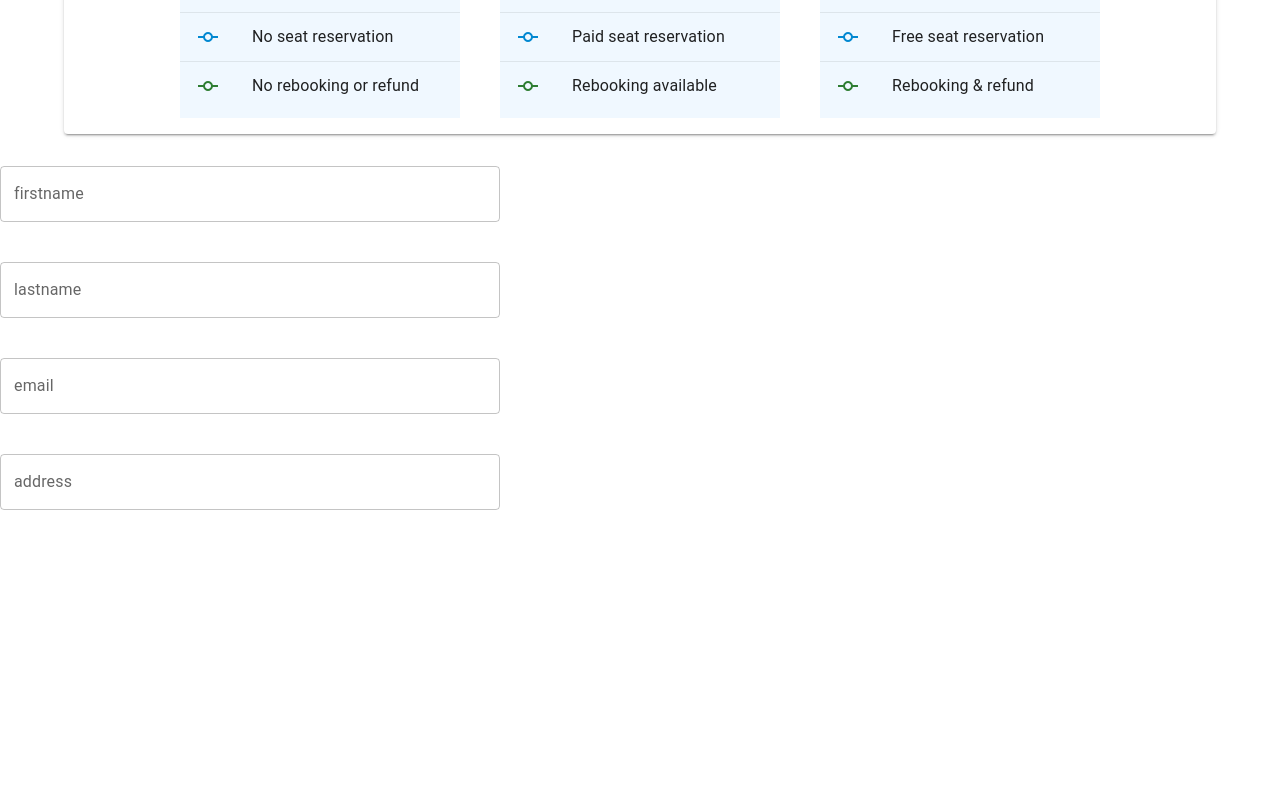
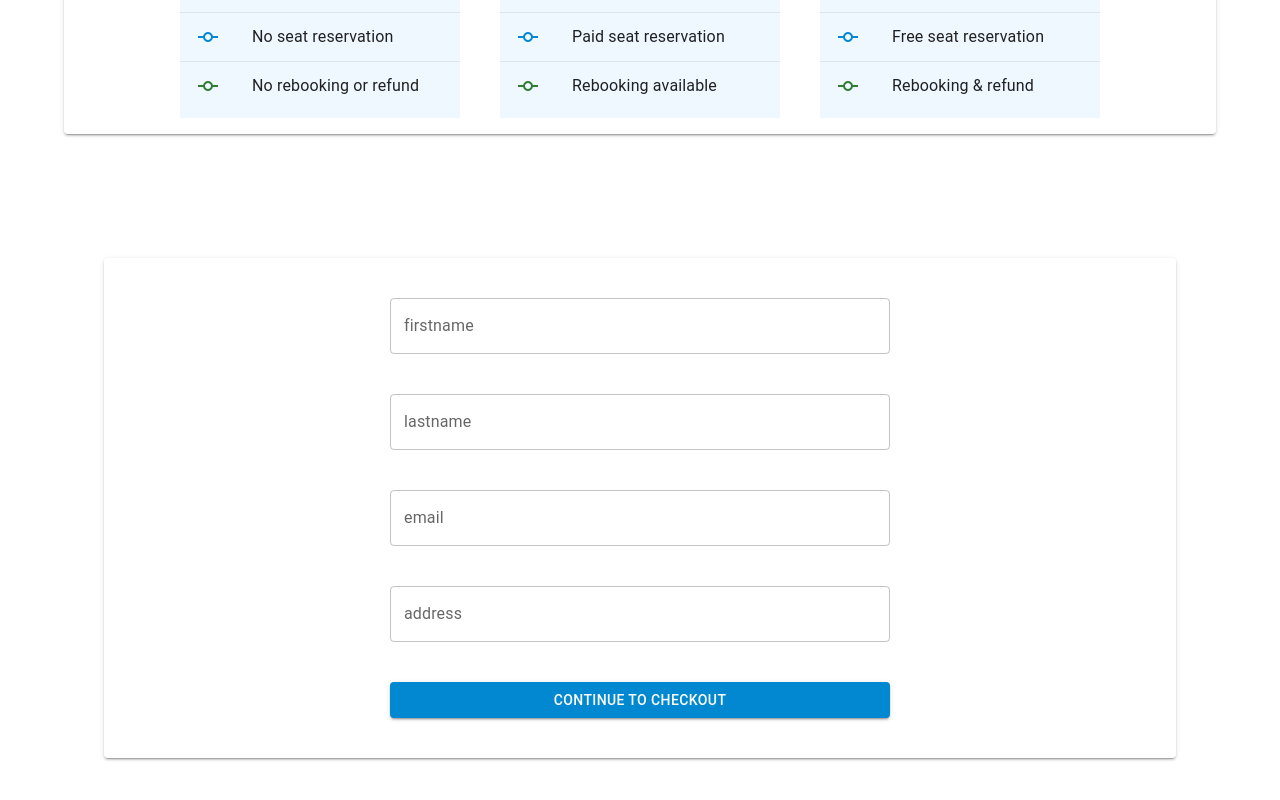
Before and after one commit to iprowriter/flight, a React (Create React App) app: page /price in a window 1280 px wide. Shown: the part 726-1526 px from the top of the page. Before the commit the page ends 1236 px from the top, so only its background shows below. Built offline with nearby package versions, Linux system fonts and the light colour scheme.

Commit message:
userform

```diff
--- a/src/components/pricingPage_components/UserForm.tsx
+++ b/src/components/pricingPage_components/UserForm.tsx
@@ -1,11 +1,30 @@
 import * as React from "react";
 import Box from "@mui/material/Box";
 import TextField from "@mui/material/TextField";
-import { Grid } from "@mui/material";
+import { Button, Container, Grid } from "@mui/material";
+import Paper from "@mui/material/Paper";
+import { styled } from "@mui/material/styles";
+
+
+const StyledContainer = styled(Container)`
+  margin-top: 20px;
+  padding: 2rem;
+`;
+
+
 
 export default function userForm() {
   return (
-    <Box
+    <StyledContainer>
+        <Paper elevation={2} sx={{margin: "40px"}} >
+
+            <Grid container
+            justifyContent="center"
+            alignItems="center"
+            sx={{padding: "40px"}}
+            >
+
+<Box
       sx={{
         width: 500,
         maxWidth: "100%",
@@ -30,7 +49,14 @@ export default function userForm() {
         <Grid item sx={{width: "100%" }}>
         <TextField fullWidth label="address" id="fullWidth" />
         </Grid>
+        <Grid item sx={{width: "100%" }}>
+        <Button variant="contained" color="info" fullWidth>Continue to Checkout</Button>
+        </Grid>
       </Grid>
     </Box>
+
+            </Grid>
+        </Paper>
+    </StyledContainer>
   );
 }
```
